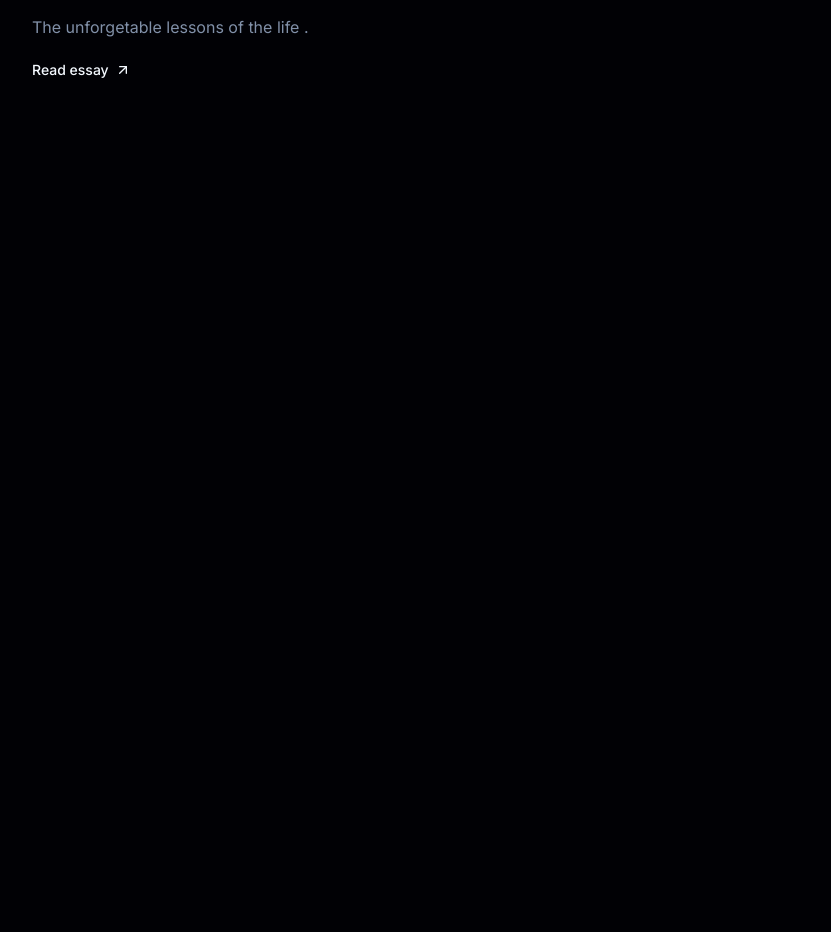
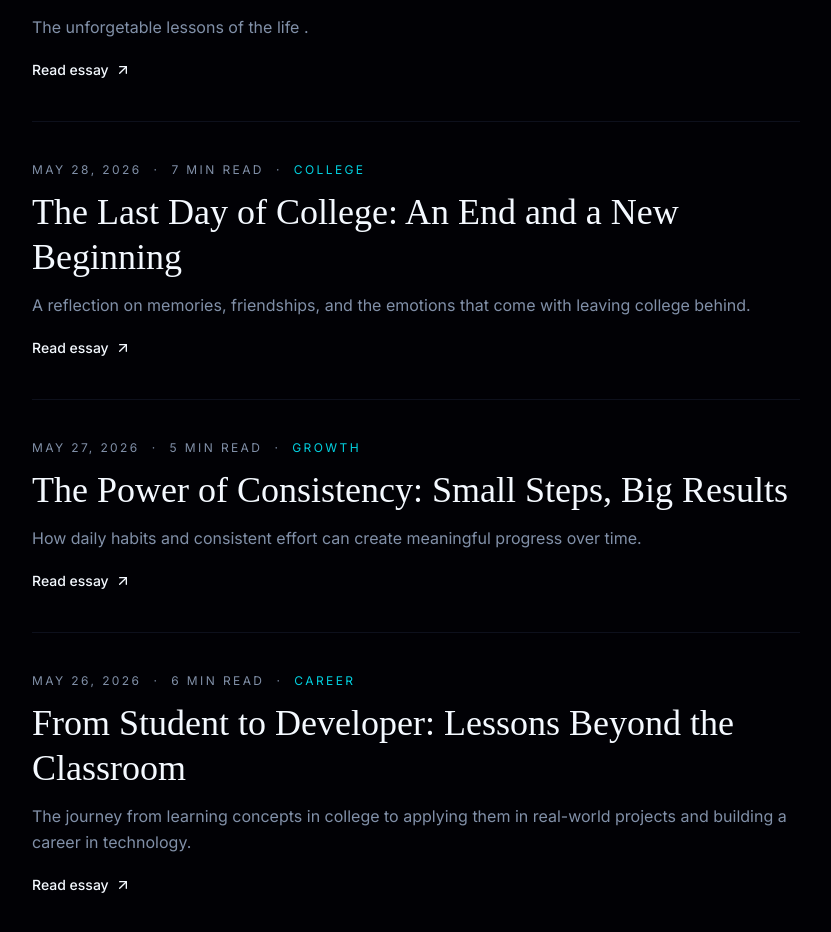
Before and after one commit to girmajirahul/new_portfolio, a React (Vite) app: page /blog in a window 1280 px wide. Shown: the part 1260-2192 px from the top of the page, without its empty margins (224-1055 px from the left). Before the commit the page ends 1477 px from the top, so only its background shows below. Built offline with nearby package versions, Linux system fonts and the light colour scheme.

Commit message:
new blogs added

```diff
--- a/src/components/blogs/data/post.ts
+++ b/src/components/blogs/data/post.ts
@@ -16,7 +16,7 @@
             "The unforgetable lessons of the life .",
         date: "2026-06-04",
         readingTime: "10 min read",
-        tags: ["Friendship", "Growth","Memories"],
+        tags: ["Friendship", "Growth", "Memories"],
         content: [
             "The journey of pursuing a Master of Computer Applications (MCA) is often remembered for programming languages, assignments, projects, presentations, and examinations. However, when we look back after graduation, we realize that the degree itself was only one part of the experience. The true essence of college life lies in the friendships we built, the memories we created, the challenges we overcame, and the countless moments that shaped us into the individuals we are today.",
             "The first day of MCA was filled with excitement, curiosity, and uncertainty. We entered the classroom as strangers from different backgrounds, carrying different dreams and aspirations. Some were passionate about technology, some were focused on securing a good career, while others were still discovering their path. Little did we know that these unfamiliar faces would soon become friends, teammates, mentors, and in some cases, family away from home.",
@@ -32,7 +32,7 @@
             "The lessons from the Chatrapati Shivaji Maharaj's life .",
         date: "2026-06-05",
         readingTime: "4 min read",
-        tags: ["Trust","Loyality","Respect","Gratitude"],
+        tags: ["Trust", "Loyality", "Respect", "Gratitude"],
         content: [
             "In life, we meet many people. Some become acquaintances, some become friends, and a very few become so important that they feel like family. Among all relationships, there is something truly special about a friendship that feels like a bond between siblings. It is a connection that cannot be explained easily, because it is not created by blood, obligation, or tradition. Instead, it is built through trust, understanding, care, and countless shared moments.",
             "Many people who observed our friendship often found it unusual. Some wondered how two friends could be so attached and connected. The answer is simple: true friendship is not measured by labels. When two people trust each other deeply, respect each other sincerely, and genuinely want the best for one another, a bond forms that goes beyond ordinary friendship. Such a relationship becomes a source of strength and stability in life.This kind of friendship also teaches important lessons. The first lesson is trust. Trust is not built in a single day; it grows through honesty, consistency, and reliability. When someone knows they can share their fears, hopes, and vulnerabilities without fear of betrayal, a strong foundation is created.",
@@ -60,6 +60,54 @@
             "7. Friendship Should Inspire Personal Growth The relationship between Radha and Krishna elevated both spiritually and emotionally. Their connection encouraged growth, wisdom, and a deeper understanding of life's purpose.Similarly, true friends inspire us to become better individuals. They motivate us to improve, challenge us to grow, and help us recognize our strengths. The best friendships contribute positively to our personal development.",
         ],
     },
+    {
+        slug: "from-student-to-developer",
+        title: "From Student to Developer: Lessons Beyond the Classroom",
+        excerpt:
+            "The journey from learning concepts in college to applying them in real-world projects and building a career in technology.",
+        date: "2026-05-26",
+        readingTime: "6 min read",
+        tags: ["Career", "Technology", "Growth"],
+        content: [
+            "Every student begins their journey by learning theories, concepts, and fundamentals. However, the transition from being a student to becoming a developer is not defined by grades alone. It is shaped by curiosity, persistence, and the willingness to learn beyond the classroom.",
+            "During college, we often focus on completing assignments and preparing for examinations. While these activities provide a foundation, true learning begins when we start building projects, solving real-world problems, and exploring technologies independently.",
+            "One of the most valuable lessons I learned was that mistakes are part of growth. Every bug, failed deployment, and rejected idea taught me something new. Challenges that once seemed impossible gradually became opportunities to improve.",
+            "The journey also highlighted the importance of consistency. Small efforts made every day often produce greater results than occasional bursts of motivation. Learning a new framework, improving coding skills, or understanding system design requires patience and discipline.",
+            "Looking back, becoming a developer was never just about writing code. It was about developing problem-solving abilities, building confidence, and learning how to adapt in a constantly evolving industry. The journey continues, but every step contributes to growth."
+        ],
+    },
+    {
+        slug: "the-power-of-consistency",
+        title: "The Power of Consistency: Small Steps, Big Results",
+        excerpt:
+            "How daily habits and consistent effort can create meaningful progress over time.",
+        date: "2026-05-27",
+        readingTime: "5 min read",
+        tags: ["Growth", "Discipline", "Success"],
+        content: [
+            "Many people believe success comes from extraordinary talent or rare opportunities. While these factors can help, one of the most powerful forces behind long-term achievement is consistency.",
+            "Consistency is often unremarkable in the moment. It is waking up every day and choosing to make progress, even when motivation is low. It is practicing, learning, and improving little by little without expecting immediate results.",
+            "The beauty of consistency lies in its cumulative effect. A small improvement made today may seem insignificant, but when repeated over weeks, months, and years, those efforts compound into remarkable growth.",
+            "There will always be setbacks, distractions, and moments of doubt. Consistency does not mean being perfect. It means continuing despite imperfections and maintaining momentum even when progress feels slow.",
+            "Whether it is learning a new technology, building a career, improving health, or strengthening relationships, consistency transforms ordinary actions into extraordinary outcomes. Small steps, taken repeatedly, have the power to change our lives."
+        ],
+    },
+    {
+        slug: "the-last-day-of-college",
+        title: "The Last Day of College: An End and a New Beginning",
+        excerpt:
+            "A reflection on memories, friendships, and the emotions that come with leaving college behind.",
+        date: "2026-05-28",
+        readingTime: "7 min read",
+        tags: ["College", "Memories", "Friendship"],
+        content: [
+            "There is something unique about the last day of college. It arrives quietly, often disguised as an ordinary day, yet it marks the end of a chapter that shaped years of our lives.",
+            "The classrooms, corridors, and familiar faces suddenly feel different. Places that once seemed ordinary become meaningful because of the memories attached to them. Every corner holds a story, every photograph captures a moment that can never be recreated exactly the same way again.",
+            "What makes college unforgettable is not just the education we receive but the people we meet along the way. Friends who shared lectures, projects, celebrations, and challenges become an important part of our journey.",
+            "As graduation approaches, excitement for the future is often mixed with nostalgia. We look forward to new opportunities while realizing that a special phase of life is coming to an end. The future feels uncertain, yet full of possibilities.",
+            "The last day of college is not simply a farewell. It is a reminder that every ending creates space for a new beginning. The memories remain, the friendships continue, and the lessons learned guide us as we step into the next chapter of life."
+        ],
+    }
 ];
 
 export function getPost(slug: string) {
```
Lines whose indentation alone changed are shown as unchanged.
